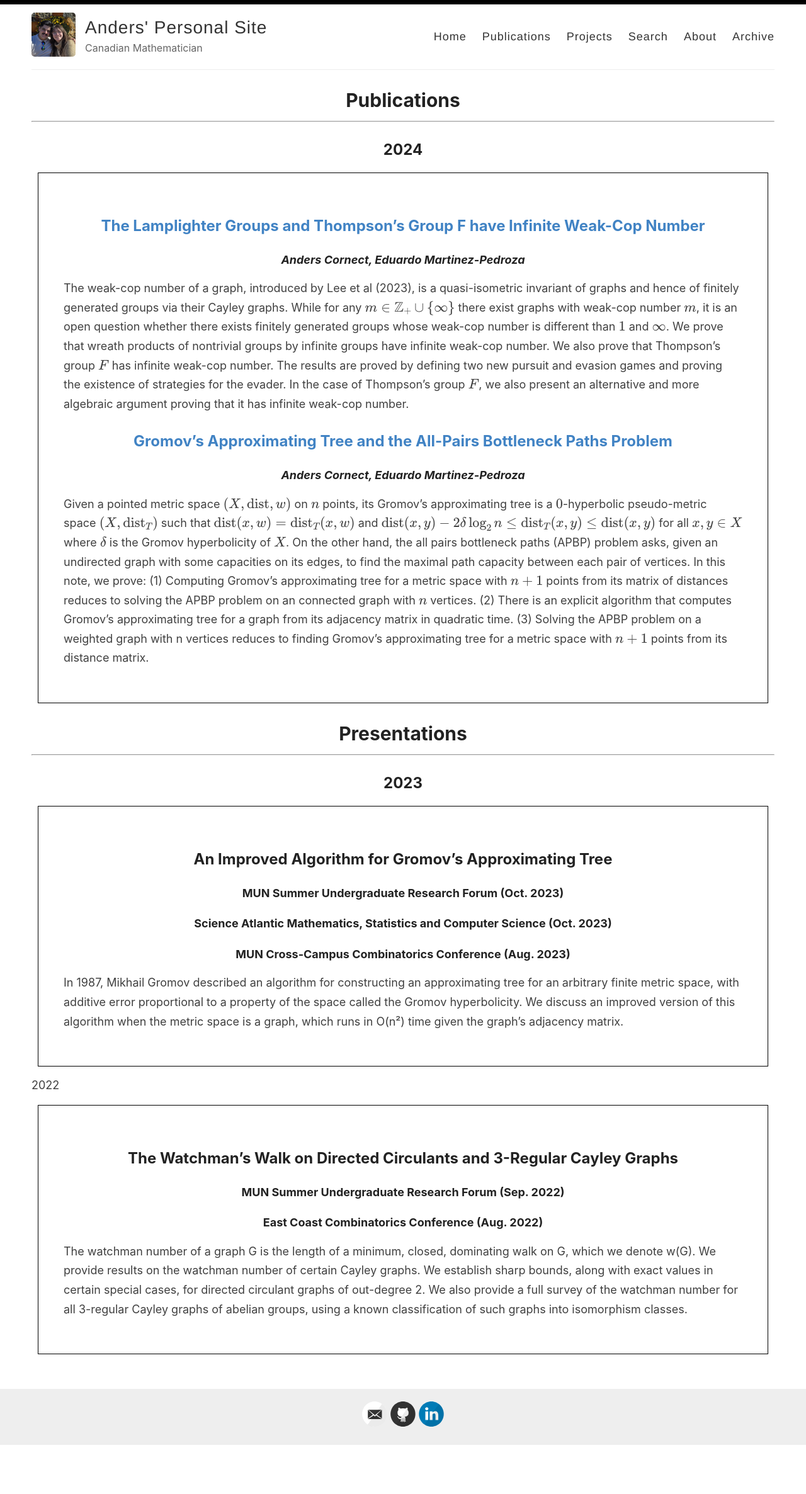
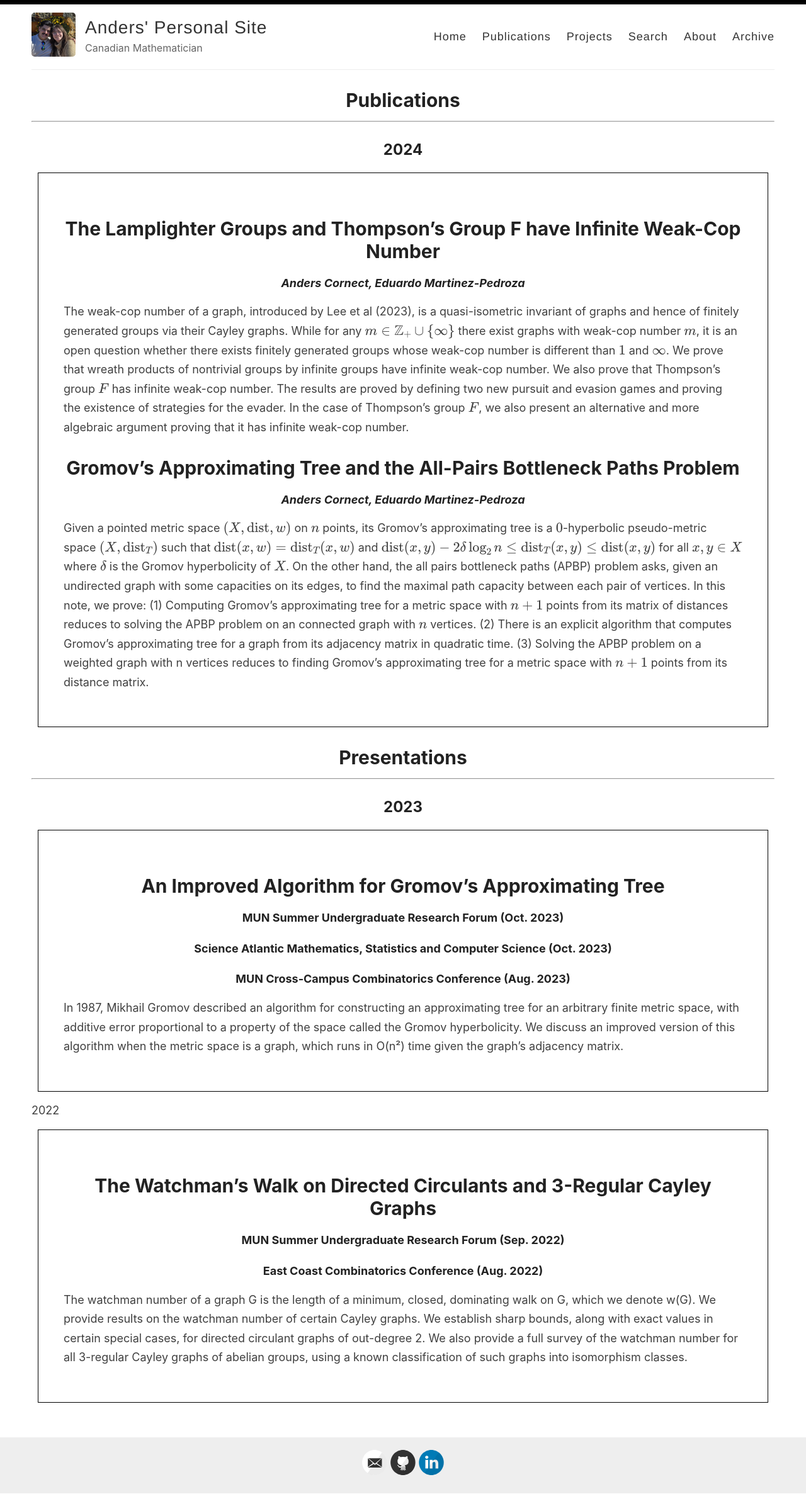
Before and after one commit to And-ers/And-ers.github.io, a Jekyll site: the page built from _pages/publications.md, in a window 1280 px wide. Shown: the whole page at 63% size. Built offline with Jekyll 4.4.1, drawn with Linux system fonts in a browser that asks for light colours; before the commit the page ends 2296 px from its top, so only the background shows below that.

```diff
--- a/_pages/publications.md
+++ b/_pages/publications.md
@@ -10,12 +10,12 @@
 
 <div class="stylebox" markdown="1">
 
-## [The Lamplighter Groups and Thompson's Group F have Infinite Weak-Cop Number](https://arxiv.org/abs/2406.11996)
+# [The Lamplighter Groups and Thompson's Group F have Infinite Weak-Cop Number](https://arxiv.org/abs/2406.11996)
 #### *Anders Cornect, Eduardo Martinez-Pedroza*
 
 The weak-cop number of a graph, introduced by Lee et al (2023), is a quasi-isometric invariant of graphs and hence of finitely generated groups via their Cayley graphs. While for any \\(m \in \mathbb{Z}_+ \cup \\{\infty\\} \\) there exist graphs with weak-cop number \\(m\\), it is an open question whether there exists finitely generated groups whose weak-cop number is different than \\(1\\) and \\(\infty\\). We prove that wreath products of nontrivial groups by infinite groups have infinite weak-cop number. We also prove that Thompson's group \\(F\\) has infinite weak-cop number. The results are proved by defining two new pursuit and evasion games and proving the existence of strategies for the evader. In the case of Thompson's group \\(F\\), we also present an alternative and more algebraic argument proving that it has infinite weak-cop number.
 
-## [Gromov's Approximating Tree and the All-Pairs Bottleneck Paths Problem](https://arxiv.org/abs/2408.05338)
+# [Gromov's Approximating Tree and the All-Pairs Bottleneck Paths Problem](https://arxiv.org/abs/2408.05338)
 #### *Anders Cornect, Eduardo Martinez-Pedroza*
 
 Given a pointed metric space \\((X,\mathrm{dist},w)\\) on \\(n\\) points, its Gromov's approximating tree is a \\(0\\)-hyperbolic pseudo-metric space \\((X,\mathrm{dist}_T)\\) such that \\(\mathrm{dist}(x,w)=\mathrm{dist}_T(x,w)\\) and \\(\mathrm{dist}(x,y)−2\delta\log_2n \le \mathrm{dist}_T(x,y) \le \mathrm{dist}(x,y)\\) for all \\(x,y \in X\\) where \\(\delta\\) is the Gromov hyperbolicity of \\(X\\). On the other hand, the all pairs bottleneck paths (APBP) problem asks, given an undirected graph with some capacities on its edges, to find the maximal path capacity between each pair of vertices. In this note, we prove: (1) Computing Gromov's approximating tree for a metric space with \\(n+1\\) points from its matrix of distances reduces to solving the APBP problem on an connected graph with \\(n\\) vertices. (2) There is an explicit algorithm that computes Gromov's approximating tree for a graph from its adjacency matrix in quadratic time. (3) Solving the APBP problem on a weighted graph with n vertices reduces to finding Gromov's approximating tree for a metric space with \\(n+1\\) points from its distance matrix.
@@ -29,11 +29,11 @@
 
 <div class="stylebox" markdown="1">
 
-## An Improved Algorithm for Gromov's Approximating Tree
+# An Improved Algorithm for Gromov's Approximating Tree
 
-#### MUN Summer Undergraduate Research Forum (Oct. 2023) <br>
-#### Science Atlantic Mathematics, Statistics and Computer Science (Oct. 2023) <br>
-#### MUN Cross-Campus Combinatorics Conference (Aug. 2023) <br>
+#### MUN Summer Undergraduate Research Forum (Oct. 2023) <br line-height="10px">
+#### Science Atlantic Mathematics, Statistics and Computer Science (Oct. 2023) <br line-height="10px">
+#### MUN Cross-Campus Combinatorics Conference (Aug. 2023) <br line-height="10px">
 
 In 1987, Mikhail Gromov described an algorithm for constructing an approximating tree for an arbitrary finite metric space, with additive error proportional to a property of the space called the Gromov hyperbolicity. We discuss an improved version of this algorithm when the metric space is a graph, which runs in O(n²) time given the graph's adjacency matrix.
 
@@ -43,7 +43,7 @@
 
 <div class="stylebox" markdown="1">
 
-## The Watchman's Walk on Directed Circulants and 3-Regular Cayley Graphs
+# The Watchman's Walk on Directed Circulants and 3-Regular Cayley Graphs
 
 #### MUN Summer Undergraduate Research Forum (Sep. 2022) <br>
 #### East Coast Combinatorics Conference (Aug. 2022)
```
